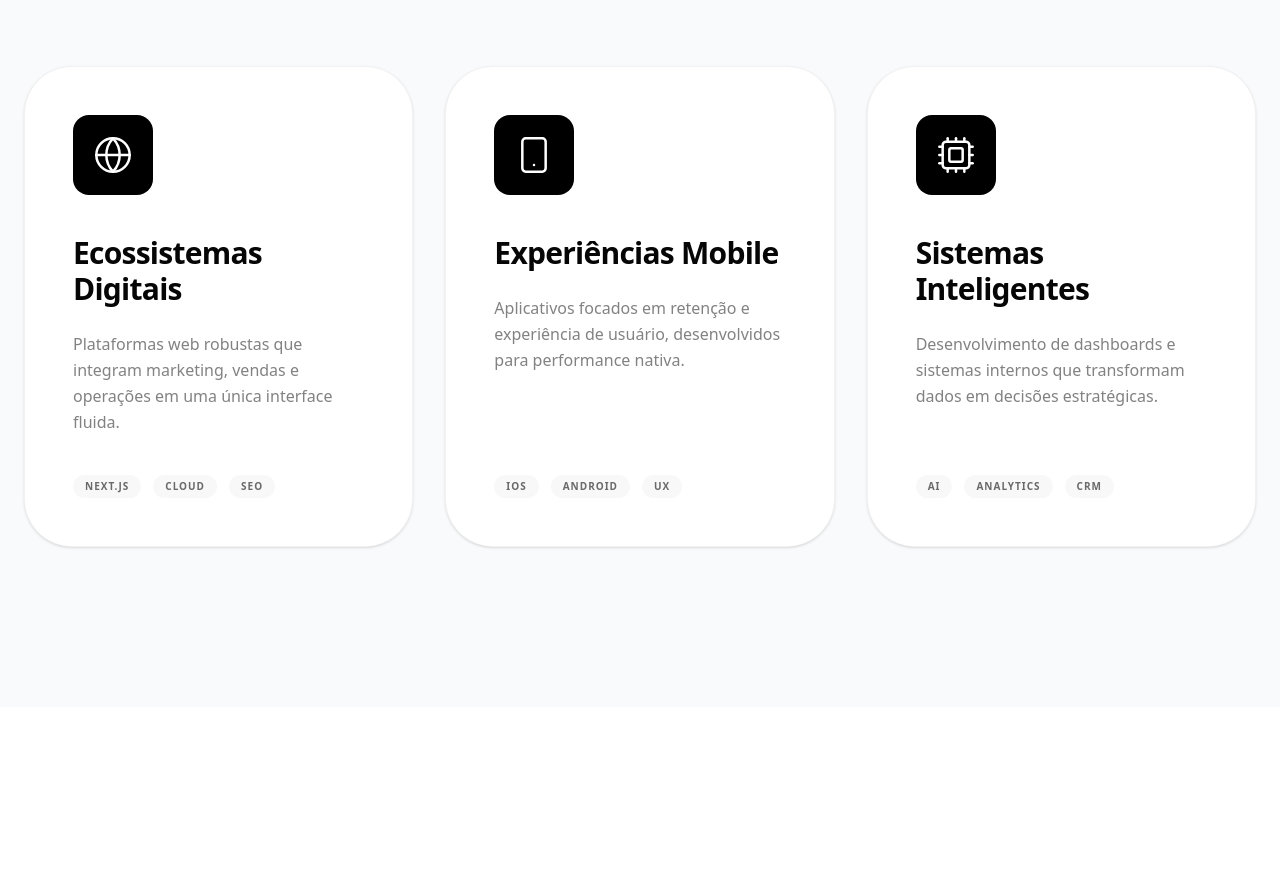
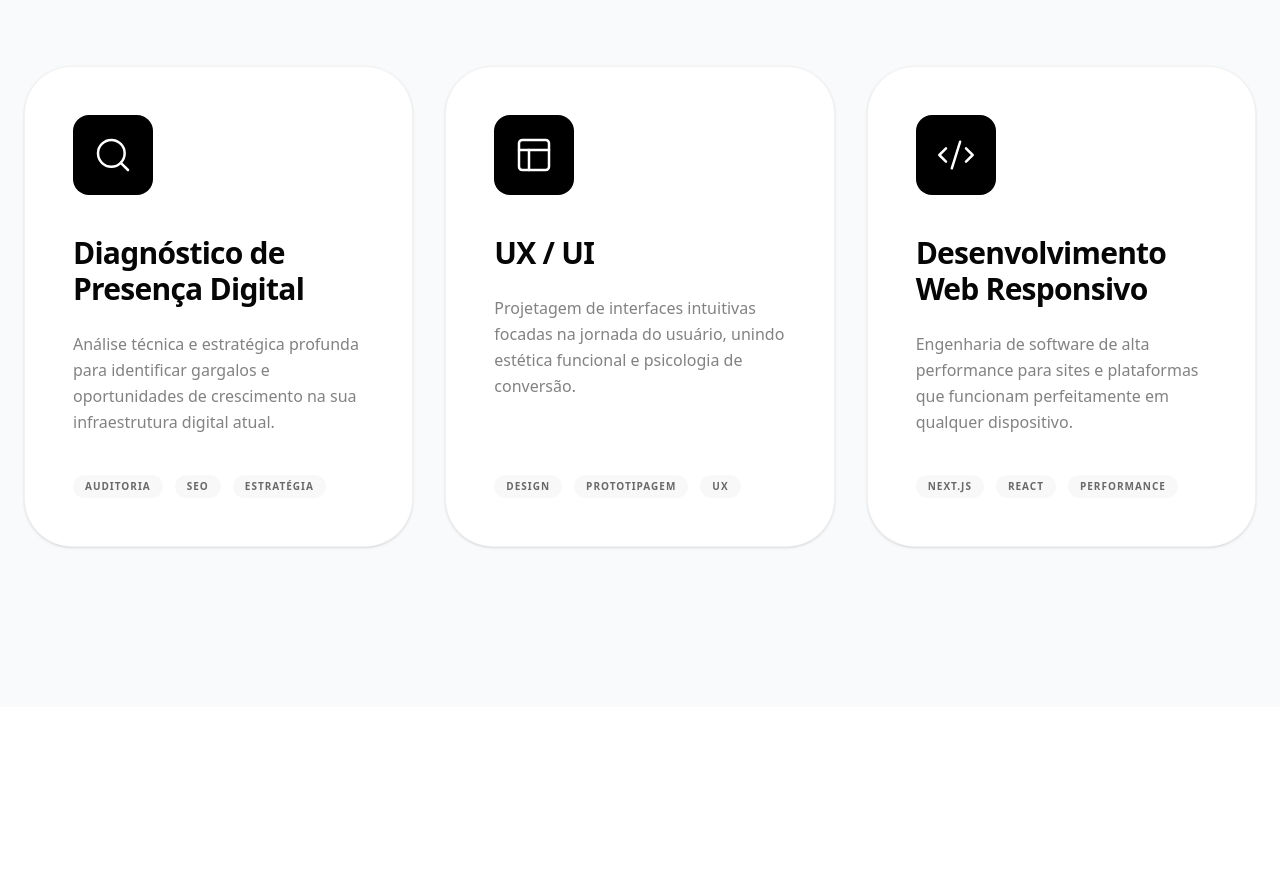
Before and after one commit to allysrdev/guaiamumdigital, a Next.js app: page / in a window 1280 px wide. Shown: the part 4340-5217 px from the top of the page. Built offline with nearby package versions, Linux system fonts and the light colour scheme.

Commit message:
feat: refine services and remove unused imports for clean build

```diff
--- a/app/page.tsx
+++ b/app/page.tsx
@@ -1,7 +1,7 @@
 'use client'
 import Header from "@/components/Header";
 import { useScroll } from "@/contexts/scroll";
-import { ArrowRight, Globe, Cpu, Smartphone, CheckCircle2, ExternalLink } from "lucide-react";
+import { ArrowRight, CheckCircle2, ExternalLink, Search, Layout, Code2 } from "lucide-react";
 import Image from "next/image";
 import Link from "next/link";
 import { RefObject, useEffect, useRef } from "react";
@@ -298,22 +298,22 @@ export default function Home() {
           <div className="grid grid-cols-1 md:grid-cols-3 gap-8">
             {[
               {
-                icon: <Globe size={40} strokeWidth={1.5} />,
-                title: "Ecossistemas Digitais",
-                desc: "Plataformas web robustas que integram marketing, vendas e operações em uma única interface fluida.",
-                tags: ["Next.js", "Cloud", "SEO"]
+                icon: <Search size={40} strokeWidth={1.5} />,
+                title: "Diagnóstico de Presença Digital",
+                desc: "Análise técnica e estratégica profunda para identificar gargalos e oportunidades de crescimento na sua infraestrutura digital atual.",
+                tags: ["Auditoria", "SEO", "Estratégia"]
               },
               {
-                icon: <Smartphone size={40} strokeWidth={1.5} />,
-                title: "Experiências Mobile",
-                desc: "Aplicativos focados em retenção e experiência de usuário, desenvolvidos para performance nativa.",
-                tags: ["iOS", "Android", "UX"]
+                icon: <Layout size={40} strokeWidth={1.5} />,
+                title: "UX / UI",
+                desc: "Projetagem de interfaces intuitivas focadas na jornada do usuário, unindo estética funcional e psicologia de conversão.",
+                tags: ["Design", "Prototipagem", "UX"]
               },
               {
-                icon: <Cpu size={40} strokeWidth={1.5} />,
-                title: "Sistemas Inteligentes",
-                desc: "Desenvolvimento de dashboards e sistemas internos que transformam dados em decisões estratégicas.",
-                tags: ["AI", "Analytics", "CRM"]
+                icon: <Code2 size={40} strokeWidth={1.5} />,
+                title: "Desenvolvimento Web Responsivo",
+                desc: "Engenharia de software de alta performance para sites e plataformas que funcionam perfeitamente em qualquer dispositivo.",
+                tags: ["Next.js", "React", "Performance"]
               }
             ].map((service, i) => (
               <FadeIn key={i} delay={i * 0.1}>
```
